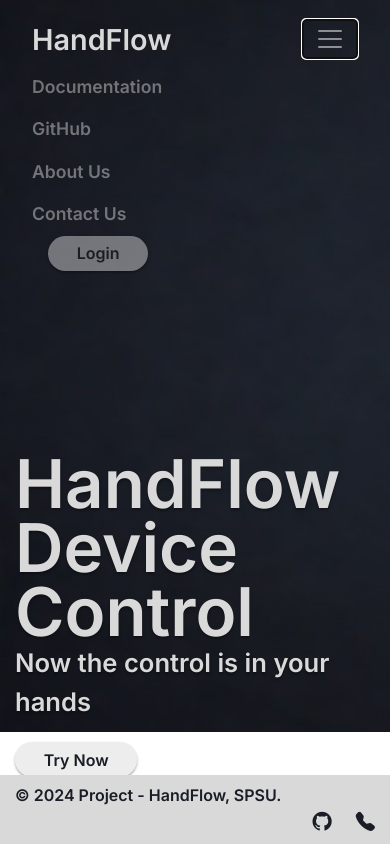
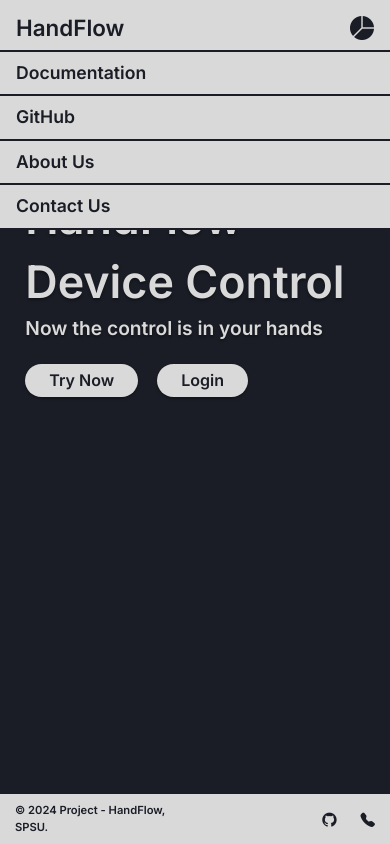
Before and after one commit to Self-nasu/HandFlow, a website built with Parcel: page index.html in a window 390 px wide. Both pictures are taken after a click on the button "Toggle navigation". Built offline with nearby package versions, Linux system fonts and the light colour scheme.

Commit message:
Responsive Draft 1

```diff
--- a/css/global.css
+++ b/css/global.css
@@ -38,3 +38,26 @@
   background-color: var(--primary);
   transition: background-color 0.3s linear;
 }
+
+/* Responsive */
+
+@media screen and (max-width: 426px) {
+  .my_btn {
+    background-color: var(--primary);
+    padding: 0.3rem 1.5rem;
+  }
+
+}
+
+@media screen and (max-width: 320px) {
+  .my_btn {
+    background-color: var(--primary);
+    padding: 0.25rem 1.3rem;
+  }
+  .ft-text {
+    font-size: 0.4rem;
+  }
+  .ft-icons {
+    display: none;
+  }
+}
--- a/css/landing.css
+++ b/css/landing.css
@@ -16,7 +16,46 @@
     text-shadow: var(--shadow);
     font-size: 1.6rem;
 }
+.btns {
+    margin-top: 2.5vh;
+    display: flex;
+}
+.mobile-login {
+    margin-left: 1.2rem;
+    display: none;
+}
 
-.try-now {
-    margin-top: 2.5vh;
+
+/* Responsive CSss */
+
+@media screen and (max-width: 480px) {
+    .landing {
+        margin-top: 22vh;
+        padding-left: 3vh;
+    }
+    .Heading {
+        font-size: 2.8rem;
+    }
+    .sub-heading {
+        font-size: 1.2rem;
+    }
+    .mobile-login {
+        display: block;
+    }
 }
+
+@media screen and (max-width: 320px) {
+    .landing {
+        margin-top: 22vh;
+        padding-left: 3vh;
+    }
+    .Heading {
+        font-size: 2.4rem;
+    }
+    .sub-heading {
+        font-size: 1rem;
+    }
+    .mobile-login {
+        display: block;
+    }
+}
--- a/css/navbar.css
+++ b/css/navbar.css
@@ -2,6 +2,7 @@
 body {
     font-family: var(--font-inter), sans-serif;
     background-image: url('/assets/background/mainback.png');
+    background-color: var(--secondary);
     background-repeat:  no-repeat;
     background-size: 1536px 732px;
 }
@@ -42,3 +43,62 @@ footer {
 .ft-icons:hover {
     color: var(--secondary);
 }
+.ft-text {
+    color: var(--secondary);
+}
+
+.navbar-toggler {
+    border: none;
+}
+.navbar-toggler:focus {
+    border: none;
+    outline: none;
+    padding-right: 1rem;
+}
+.navbar-toggler>i {
+    color: var(--secondary);
+    font-size: 1.5rem;
+}
+
+/* responsive css */
+
+@media screen and (max-width: 480px) {
+    .login {
+        display: none;
+    }
+    body {
+        background-image: none;
+        background-color: var(--secondary);
+    }
+    .navbar-brand {
+        color: var(--secondary) !important;
+        font-size: 1.4rem;
+        padding-left: 1rem;
+    }
+    .navbar {
+        background-color: var(--primary);
+        padding: 0;
+        padding-top: 0.4rem;
+    }
+    .ft-text {
+        font-size: 0.7rem;
+    }
+    .ft-icons {
+        font-size: 0.9rem;
+    }
+    .nav-link {
+        color: var(--secondary) !important;
+    }
+    .nav-link:hover {
+        color: var(--secondary) !important;
+    }
+    .navbar-nav>li {
+        border-bottom: 2px solid var(--secondary);
+    }
+    .navbar-nav>li:nth-child(1) {
+        border-top: 2px solid var(--secondary);
+    }
+    .navbar-nav>li>a {
+        padding-left: 1rem !important;
+    }
+}
--- a/index.html
+++ b/index.html
@@ -7,7 +7,7 @@
   <title>HandFlow - Device Control</title>
 
   <!-- Favicon -->
-  <link rel="shortcut icon" href="assets/Logo/primary.png" type="image/png">
+  <link rel="shortcut icon" href="assets/Logo/favicon.png" type="image/png">
 
   <!-- Bootstarp 5 linking -->
   <link rel="stylesheet" href="https://cdn.jsdelivr.net/npm/bootstrap@4.0.0/dist/css/bootstrap.min.css" integrity="sha384-Gn5384xqQ1aoWXA+058RXPxPg6fy4IWvTNh0E263XmFcJlSAwiGgFAW/dAiS6JXm" crossorigin="anonymous">
@@ -26,10 +26,10 @@
 <body>
 
   <!-- Navbar -->
-  <nav class="navbar navbar-expand-lg navbar-dark">
+  <nav class="navbar fixed-top navbar-expand-lg navbar-dark">
     <a class="navbar-brand" href="#">HandFlow</a>
     <button class="navbar-toggler" type="button" data-toggle="collapse" data-target="#navbarSupportedContent" aria-controls="navbarSupportedContent" aria-expanded="false" aria-label="Toggle navigation">
-      <span class="navbar-toggler-icon"></span>
+      <i class="bi bi-pie-chart-fill"></i>
     </button>
 
     <div class="collapse navbar-collapse justify-content-end" id="navbarSupportedContent">
@@ -67,8 +67,13 @@
         <div class="sub-heading">
           <span>Now the control is in your hands</span>
         </div>
-        <div class="my_btn try-now">
-          <a class="navlinks" href="https://self-nasu.github.io/DeviceControling-UsingHandGesture/">Try Now</a>
+        <div class="btns">
+          <div class="my_btn try-now">
+            <a class="navlinks" href="https://self-nasu.github.io/DeviceControling-UsingHandGesture/">Try Now</a>
+          </div>
+          <div class="my_btn mobile-login">
+            <a class="navlinks" href="https://self-nasu.github.io/DeviceControling-UsingHandGesture/">Login</a>
+          </div>
         </div>
       </div>
     </div>
@@ -76,9 +81,9 @@
 
   <!-- Footer Section -->
 
-  <footer class="d-flex fixed-bottom flex-wrap justify-content-between align-items-center py-2">
+  <footer class="d-flex fixed-bottom justify-content-between align-items-center py-2">
     <div class="col-md-4 d-flex align-items-center">
-      <span>© 2024 Project - HandFlow, SPSU.</span>
+      <span class="ft-text">© 2024 Project - HandFlow, SPSU.</span>
     </div>
 
     <ul class="nav col-md-4 justify-content-end list-unstyled d-flex">
```
Also changed, not shown: assets/Logo/favicon.png (added), assets/Logo/logo.png.
